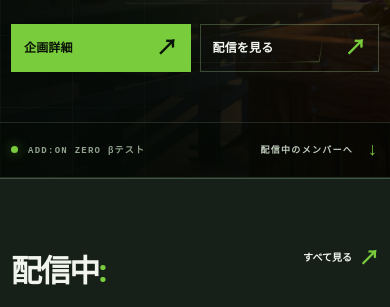
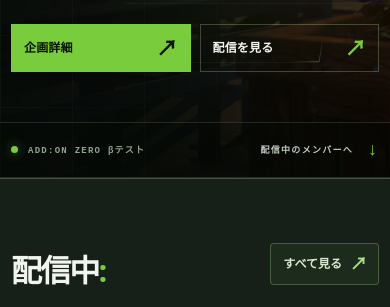
Before and after one commit to CAKEsuzuharu/ADDON-Portal, a website: page index.html in a window 390 px wide. Shown: the part 537-844 px from the top of the page. Drawn offline with Linux system fonts and the light colour scheme; no server answers.

Commit message:
Style always-visible More streams CTA beside home carousel controls

```diff
--- a/css/addon.css
+++ b/css/addon.css
@@ -1067,3 +1067,50 @@ body.menu-open{overflow:hidden}a{color:inherit;text-decoration:none}button{font:
 @media(max-width:590px) {
   .stream-toolbar-actions .stream-updated {flex:1 1 100%;text-align:right}
 }
+
+
+/* HOME STREAM DIRECTORY CTA */
+/* カルーセルを横に送らなくても、セクション見出しから配信一覧へ移動可能。 */
+.home-live-actions #streamDirectoryLink {
+  display:inline-flex;
+  align-items:center;
+  justify-content:space-between;
+  gap:12px;
+  min-height:44px;
+  margin:0;
+  padding:9px 12px 9px 14px;
+  border:1px solid var(--line-strong);
+  border-radius:var(--radius);
+  background:rgba(121,204,59,.065);
+  color:#d9e9d1;
+  font-size:12px;
+  font-weight:800;
+  line-height:1.3;
+  transition:border-color .2s ease,background .2s ease,color .2s ease;
+}
+.home-live-actions #streamDirectoryLink > span {
+  color:var(--green-soft);
+  font-size:17px;
+  line-height:1;
+}
+.home-live-actions #streamDirectoryLink:is(:hover,:focus-visible) {
+  border-color:rgba(121,204,59,.58);
+  background:rgba(121,204,59,.13);
+  color:#fff;
+}
+@media(max-width:680px) {
+  .home-live .section-heading {
+    flex-wrap:wrap;
+    align-items:center;
+    row-gap:12px;
+  }
+  .home-live-actions {
+    margin-left:auto;
+    justify-content:flex-end;
+  }
+  .home-live-actions #streamDirectoryLink {
+    min-height:42px;
+    padding:8px 11px 8px 12px;
+    gap:8px;
+  }
+}
```
